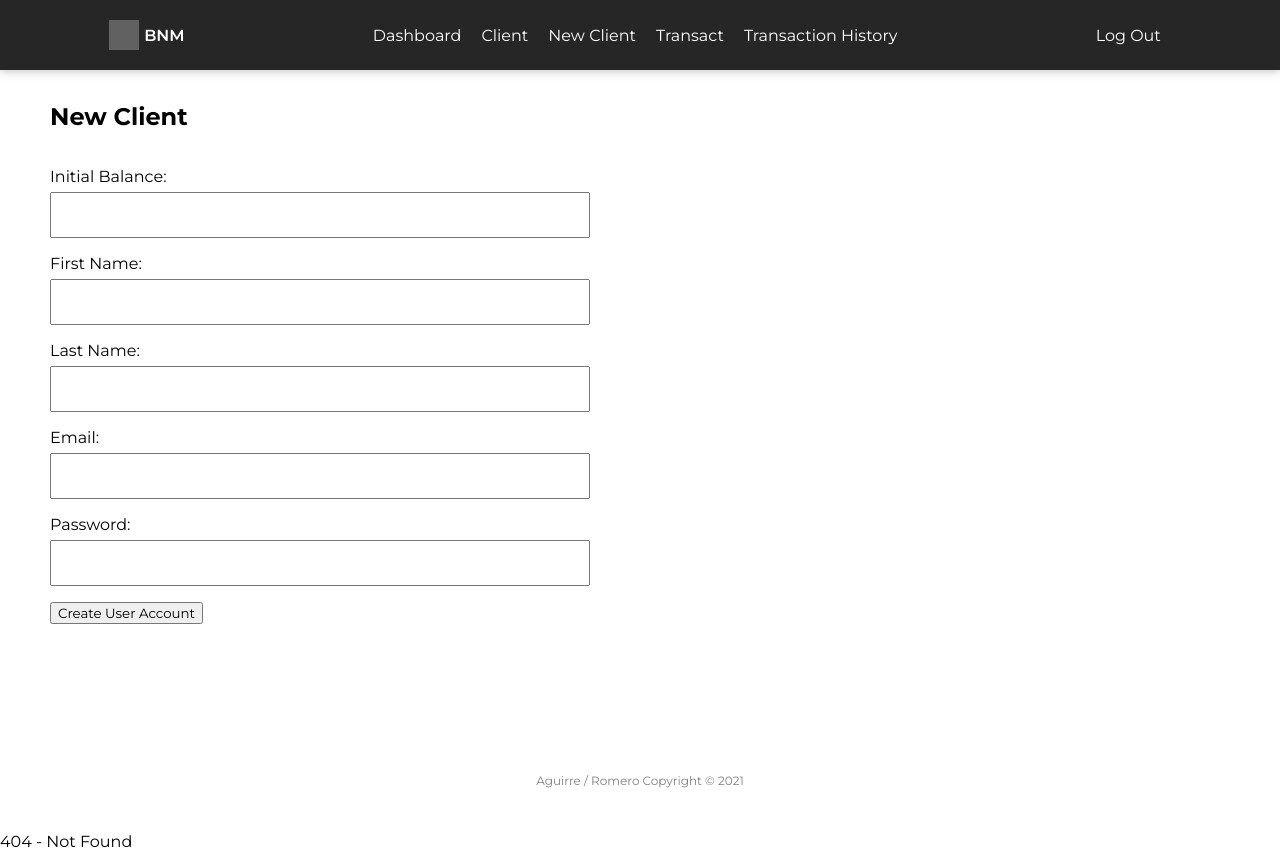
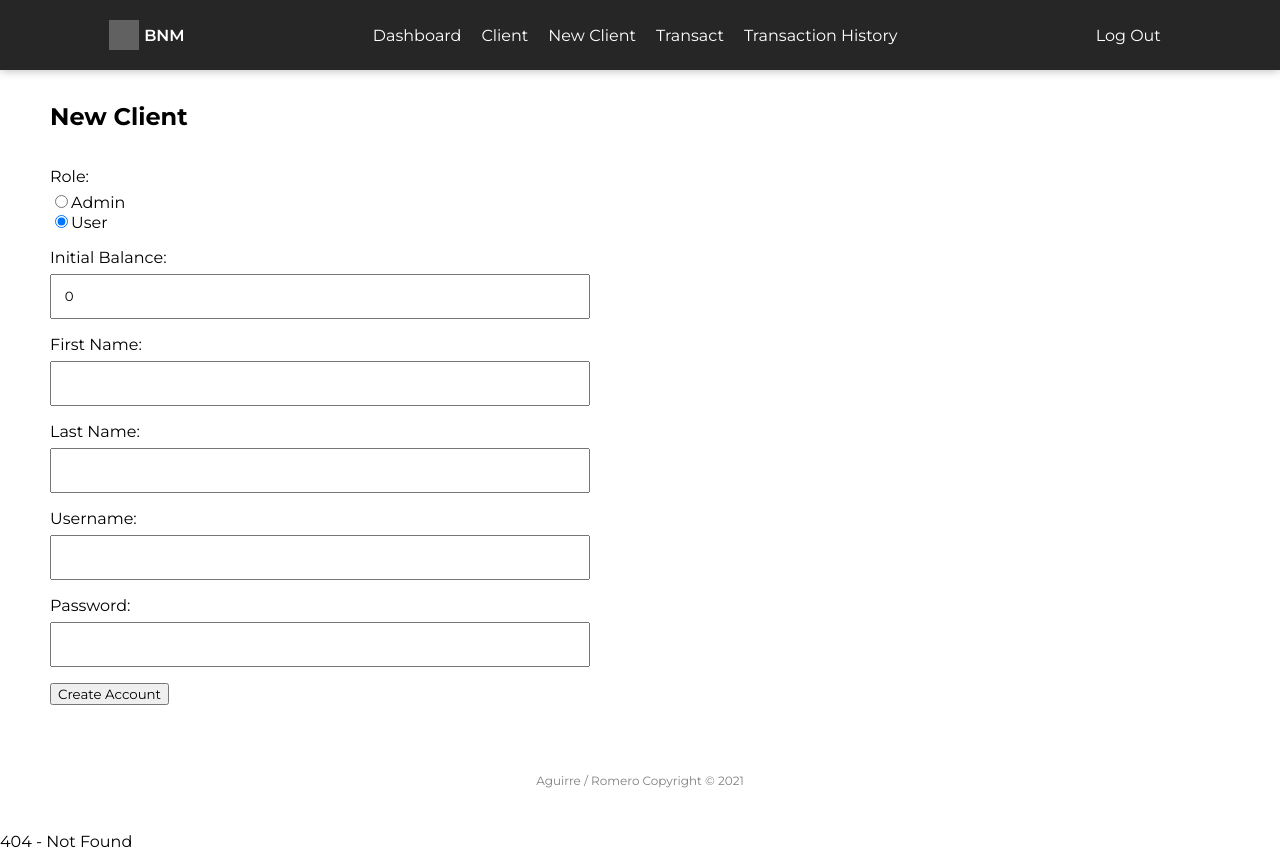
Before and after one commit to neintanuki/avion-banking-app, a React (Create React App) app: page /new-client in a window 1280 px wide. Built offline with nearby package versions, Linux system fonts and the light colour scheme; grey boxes are pictures that could not be loaded; the HTML template or start-up script is replaced by a standard one.

Commit message:
added new client feature

```diff
--- a/src/App.js
+++ b/src/App.js
@@ -47,7 +47,7 @@ function App() {
         <Routes>
           <Route path="/" element={<Dashboard />} />
           <Route path="/client" element={<Client />} />
-          <Route path="/new-client" element={<NewClient isSignedIn={isSignedIn} usersDB={usersDB} />} />
+          <Route path="/new-client" element={<NewClient isSignedIn={isSignedIn} users={usersDB} onUsers={setUsersDB} />} />
           <Route path="/transact" element={<Transact />} />
           <Route path="/transaction-history" element={<TransactionHistory />} />
         </Routes>
--- a/src/pages/NewClient.js
+++ b/src/pages/NewClient.js
@@ -1,25 +1,82 @@
 import React, { useEffect, useState } from "react";
 
 // NEW CLIENT
-export default function NewClient({ isSignedIn, usersDB }) {
+export default function NewClient({ isSignedIn, users, onUsers }) {
+  const [isAdmin, setIsAdmin] = useState(false);
   const [initialBalance, setInitialBalance] = useState(0);
   const [firstName, setFirstName] = useState('');
   const [lastName, setLastName] = useState('');
-  const [email, setEmail] = useState('');
+  const [username, setUsername] = useState('');
   const [password, setPassword] = useState('');
+
+  function clearStates() {
+    setInitialBalance(0);
+    setFirstName('');
+    setLastName('');
+    setUsername('');
+    setPassword('');
+  }
+
+  function validateInput(val, type, setState) {
+    switch (type) {
+      case "text":
+        if (val.length) {
+          // if val is not an empty String
+          val = val.toLowerCase();
+        }
+
+        if (!val.match(/[\s]/g)) {
+          setState(val);
+        }
+        break;
+      case "name":
+        if (!val.match(/[0-9|\W]/g)) {
+          val = val.replace(/\s{2}/g, " ").toLowerCase().split(" ");
+
+          for (let i = 0; i < val.length; i++) {
+            val[i] = val[i].charAt(0).toUpperCase() + val[i].substring(1)
+          }
+
+          setState(val.join(" "))
+
+        }
+        break;
+      case "num":
+        const min = 0;
+        const max = 1000000;
+
+        if (val.match(/[^A-Z|^a-z]/g) || !val.length) {
+          val = Number(val);
+          if (val >= min && val <= max) {
+            setState(val);
+          }
+        }
+        break;
+      default:
+        setState(val);
+    }
+  }
 
   function createUserAccount(e) {
     e.preventDefault();
 
     if (isSignedIn) {
-      const users = [...usersDB];
-      users.push({
+      if (isAdmin) {
+        onUsers([...users, {
+          username,
+          password,
+          isAdmin
+        }])
+      } else {
+        onUsers([...users, {
           initialBalance,
           firstName,
           lastName,
-        email,
-        password
-      })
+          username,
+          password,
+          isAdmin
+        }])
+      }
 
       localStorage.setItem('avion-banking-app', JSON.stringify({
         isSignedIn,
@@ -27,35 +84,63 @@ export default function NewClient({ isSignedIn, usersDB }) {
       }))
     }
 
+    clearStates();
+  }
+
+  function toggleRole(e) {
+    setIsAdmin(JSON.parse(e.target.value));
+
+    clearStates()
   }
 
   return (
     <div className="component-wrapper">
       <div className="newclient">
         <h2>New Client</h2>
-        <form action="#">
+        <form action="#" onSubmit={createUserAccount}>
+          <div className="form-control">
+            <label className="form-label">Role:</label>
+            <div className="radio">
+              <label>
+                <input type="radio" name="role" value="true" checked={true === isAdmin} onChange={toggleRole} />
+                Admin
+              </label>
+            </div>
+            <div className="radio">
+              <label>
+                <input type="radio" name="role" value="false" checked={false === isAdmin} onChange={toggleRole}/>
+                User
+              </label>
+
+            </div>
+          </div>
+
+          { !isAdmin &&
+            <>
             <div className="form-control">
               <label className="form-label">Initial Balance:</label>
-            <input type="number" className="form-input" onChange={e => {setInitialBalance(e.target.value)}}/>
+              <input type="text" className="form-input" value={initialBalance} min="0" max="1000000" onChange={e => {validateInput(e.target.value, "num", setInitialBalance)}} required/>
             </div>
             <div className="form-control">
               <label className="form-label">First Name:</label>
-            <input type="text" className="form-input" onChange={e => {setFirstName(e.target.value)}}/>
+              <input type="text" className="form-input" value={firstName} onChange={e => {validateInput(e.target.value, "name", setFirstName)}} required/>
             </div>
             <div className="form-control">
               <label className="form-label">Last Name:</label>
-            <input type="text" className="form-input" onChange={e => {setLastName(e.target.value)}}/>
+              <input type="text" className="form-input" value={lastName} onChange={e => {validateInput(e.target.value, "name", setLastName)}} required/>
             </div>
+            </>
+          }
           <div className="form-control">
-            <label className="form-label">Email:</label>
-            <input type="email" className="form-input" onChange={e => {setEmail(e.target.value)}}/>
+            <label className="form-label">Username:</label>
+            <input type="text" className="form-input" value={username} onChange={e => {validateInput(e.target.value, "text", setUsername)}} required/>
           </div>
           <div className="form-control">
             <label className="form-label">Password:</label>
-            <input type="password" className="form-input" onChange={e => {setPassword(e.target.value)}}/>
+            <input type="password" className="form-input" value={password} onChange={e => {setPassword(e.target.value)}} required/>
           </div>
 
-          <button className="btn-submit" onClick={createUserAccount}>Create User Account</button>
+          <button className="btn-submit">Create Account</button>
         </form>
       </div>
 
```
Lines whose indentation alone changed are shown as unchanged.
